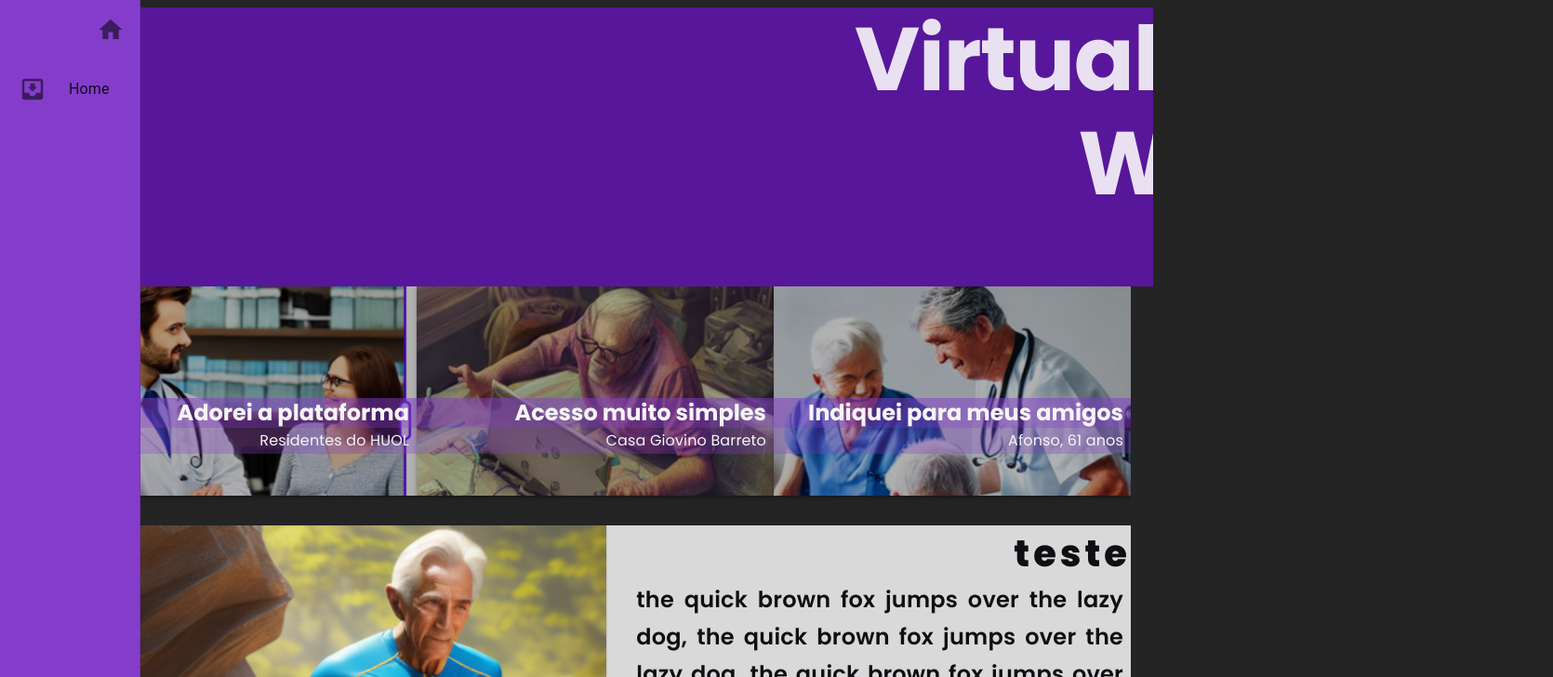
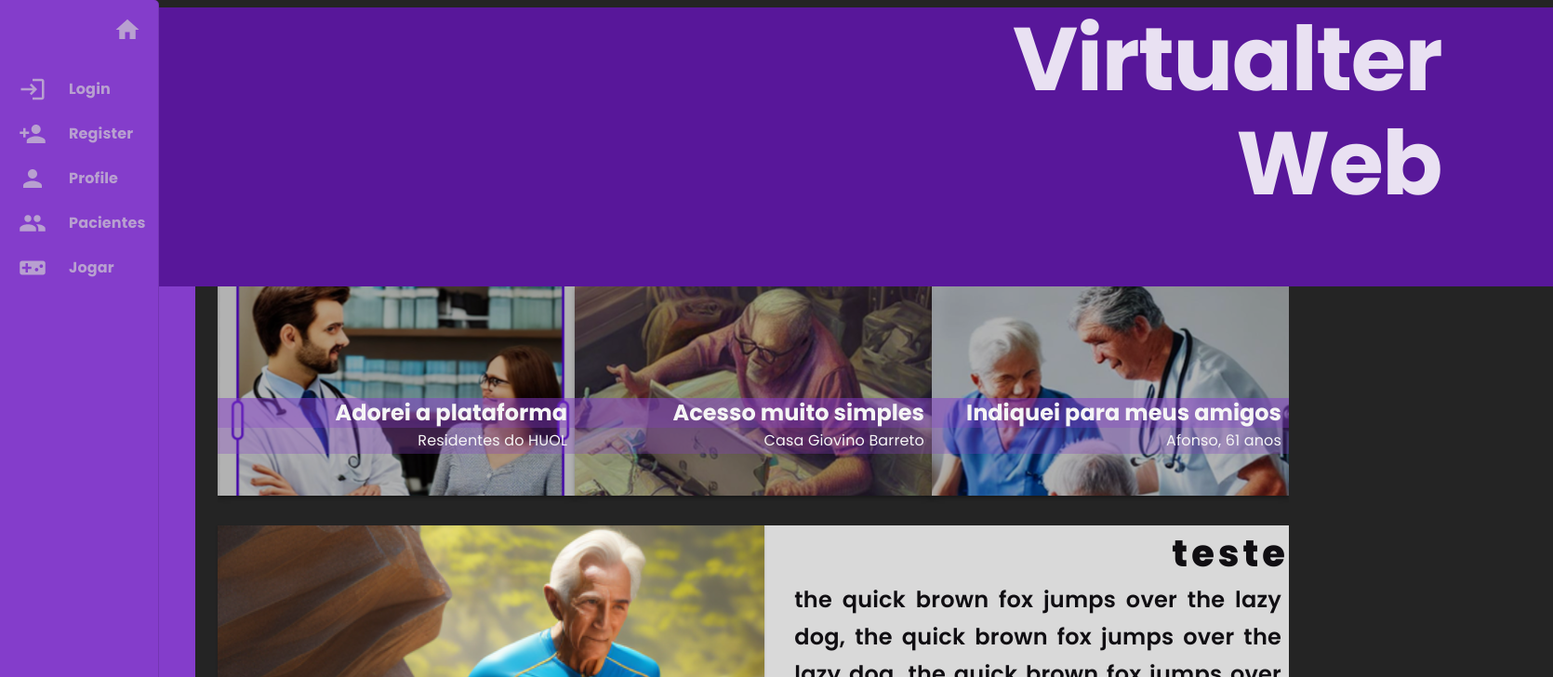
Before and after one commit to Msajt/projeto-2-dsi, a React (Vite) app: page /home in a window 1280 px wide. Both pictures are taken after a click on the button 34 px from the left and 32 px from the top of the page. Shown: the top 728 px of the page at 93% size, 1670 px wide, since content can reach past the window. Built offline with nearby package versions, Linux system fonts and the light colour scheme.

Commit message:
finalizando sidebar

```diff
--- a/src/components/MyDrawer.jsx
+++ b/src/components/MyDrawer.jsx
@@ -1,30 +1,31 @@
 import { Outlet } from "react-router-dom";
 import { useState } from "react";
 import { styled, useTheme } from "@mui/material/styles";
-import Box from "@mui/material/Box";
+import {
+    Box,
+    Toolbar,
+    List,
+    Typography,
+    IconButton,
+    ListItem,
+    ListItemButton,
+    ListItemIcon,
+    ListItemText,
+} from "@mui/material";
+
 import MuiDrawer from "@mui/material/Drawer";
-import MuiAppBar from "@mui/material/AppBar";
-import Toolbar from "@mui/material/Toolbar";
-import List from "@mui/material/List";
-import CssBaseline from "@mui/material/CssBaseline";
-import Typography from "@mui/material/Typography";
-import Divider from "@mui/material/Divider";
-import IconButton from "@mui/material/IconButton";
-import MenuIcon from "@mui/icons-material/Menu";
-import ChevronLeftIcon from "@mui/icons-material/ChevronLeft";
-import ChevronRightIcon from "@mui/icons-material/ChevronRight";
-import ListItem from "@mui/material/ListItem";
-import ListItemButton from "@mui/material/ListItemButton";
-import ListItemIcon from "@mui/material/ListItemIcon";
-import ListItemText from "@mui/material/ListItemText";
-import InboxIcon from "@mui/icons-material/MoveToInbox";
-import MailIcon from "@mui/icons-material/Mail";
 
 import HomeIcon from "@mui/icons-material/Home";
+import LoginIcon from "@mui/icons-material/Login";
+import RegisterIcon from "@mui/icons-material/PersonAdd";
+import ProfileIcon from "@mui/icons-material/Person";
+import PacientsIcon from "@mui/icons-material/Group";
+import GameIcon from "@mui/icons-material/VideogameAsset";
 
-const drawerWidth = 150;
+const drawerWidth = 170;
 
 const openedMixin = (theme) => ({
+    borderRadius: "0px 5px 0px 5px",
     backgroundColor: "#843DCB",
     width: drawerWidth,
     transition: theme.transitions.create("width", {
@@ -35,6 +36,7 @@
 });
 
 const closedMixin = (theme) => ({
+    borderRadius: "0px 5px 0px 5px",
     backgroundColor: "#843DCB",
     transition: theme.transitions.create("width", {
         easing: theme.transitions.easing.sharp,
@@ -51,7 +53,7 @@
     display: "flex",
     alignItems: "center",
     justifyContent: "flex-end",
-    padding: theme.spacing(0, 1),
+    padding: theme.spacing(0, 1.2),
     // necessary for content to be below app bar
     ...theme.mixins.toolbar,
 }));
@@ -76,6 +78,24 @@
 export default function MyDrawer() {
     const theme = useTheme();
     const [open, setOpen] = useState(false);
+    const listItemButtonStyle = {
+        minHeight: 48,
+        justifyContent: open ? "initial" : "center",
+        px: 2.5,
+    };
+    const listItemIconStyle = {
+        minWidth: 0,
+        mr: open ? 3 : "auto",
+        justifyContent: "center",
+    };
+    const listItemTextStyle = {
+        style: {
+            fontFamily: "Poppins",
+            fontWeight: "bold",
+            fontSize: 16,
+            color: "#B8A0D0",
+        },
+    };
 
     return (
         <>
@@ -84,42 +104,111 @@
                 <Drawer variant="permanent" open={open}>
                     <DrawerHeader>
                         <IconButton onClick={() => setOpen(!open)}>
-                            <HomeIcon sx={{ fontSize: 30 }} />
+                            <HomeIcon sx={{ fontSize: 30, color: "#B8A0D0" }} />
                         </IconButton>
                     </DrawerHeader>
                     <List>
+                        {/* //TODO Fazer as condições pra cada estado */}
+                        {/* //? Login */}
                         <ListItem
                             key={1}
                             disablePadding
                             sx={{ display: "block" }}
                         >
-                            <ListItemButton
-                                sx={{
-                                    minHeight: 48,
-                                    justifyContent: open ? "initial" : "center",
-                                    px: 2.5,
-                                }}
-                            >
-                                <ListItemIcon
-                                    sx={{
-                                        minWidth: 0,
-                                        mr: open ? 3 : "auto",
-                                        justifyContent: "center",
-                                    }}
-                                >
-                                    <InboxIcon sx={{ fontSize: 30 }} />
+                            <ListItemButton sx={listItemButtonStyle}>
+                                <ListItemIcon sx={listItemIconStyle}>
+                                    <LoginIcon
+                                        sx={{ fontSize: 30, color: "#B8A0D0" }}
+                                    />
                                 </ListItemIcon>
                                 <ListItemText
-                                    primary="Home"
+                                    primaryTypographyProps={listItemTextStyle}
+                                    primary={"Login"}
+                                    sx={{ opacity: open ? 1 : 0 }}
+                                />
+                            </ListItemButton>
+                        </ListItem>
+                        {/* //? Registrar */}
+                        <ListItem
+                            key={2}
+                            disablePadding
+                            sx={{ display: "block" }}
+                        >
+                            <ListItemButton sx={listItemButtonStyle}>
+                                <ListItemIcon sx={listItemIconStyle}>
+                                    <RegisterIcon
+                                        sx={{ fontSize: 30, color: "#B8A0D0" }}
+                                    />
+                                </ListItemIcon>
+                                <ListItemText
+                                    primaryTypographyProps={listItemTextStyle}
+                                    primary={"Register"}
+                                    sx={{ opacity: open ? 1 : 0 }}
+                                />
+                            </ListItemButton>
+                        </ListItem>
+                        {/* //? Usuário */}
+                        <ListItem
+                            key={3}
+                            disablePadding
+                            sx={{ display: "block" }}
+                        >
+                            <ListItemButton sx={listItemButtonStyle}>
+                                <ListItemIcon sx={listItemIconStyle}>
+                                    <ProfileIcon
+                                        sx={{ fontSize: 30, color: "#B8A0D0" }}
+                                    />
+                                </ListItemIcon>
+                                <ListItemText
+                                    primaryTypographyProps={listItemTextStyle}
+                                    primary={"Profile"}
+                                    sx={{ opacity: open ? 1 : 0 }}
+                                />
+                            </ListItemButton>
+                        </ListItem>
+                        {/* //? Pacients */}
+                        <ListItem
+                            key={4}
+                            disablePadding
+                            sx={{ display: "block" }}
+                        >
+                            <ListItemButton sx={listItemButtonStyle}>
+                                <ListItemIcon sx={listItemIconStyle}>
+                                    <PacientsIcon
+                                        sx={{ fontSize: 30, color: "#B8A0D0" }}
+                                    />
+                                </ListItemIcon>
+                                <ListItemText
+                                    primaryTypographyProps={listItemTextStyle}
+                                    primary={"Pacientes"}
+                                    sx={{ opacity: open ? 1 : 0 }}
+                                />
+                            </ListItemButton>
+                        </ListItem>
+                        {/* //? Jogar */}
+                        <ListItem
+                            key={5}
+                            disablePadding
+                            sx={{ display: "block" }}
+                        >
+                            <ListItemButton sx={listItemButtonStyle}>
+                                <ListItemIcon sx={listItemIconStyle}>
+                                    <GameIcon
+                                        sx={{ fontSize: 30, color: "#B8A0D0" }}
+                                    />
+                                </ListItemIcon>
+                                <ListItemText
+                                    primaryTypographyProps={listItemTextStyle}
+                                    primary={"Jogar"}
                                     sx={{ opacity: open ? 1 : 0 }}
                                 />
                             </ListItemButton>
                         </ListItem>
                     </List>
                 </Drawer>
-            </Box>
-            <Box sx={{ flex: 1, overflow: "auto" }}>
-                <Outlet />
+                <Box component="main" sx={{ flexGrow: 1 }}>
+                    <Outlet />
+                </Box>
             </Box>
         </>
     );
```
Also changed, not shown: src/routes/Login.jsx (added), src/routes/Register.jsx (added).
